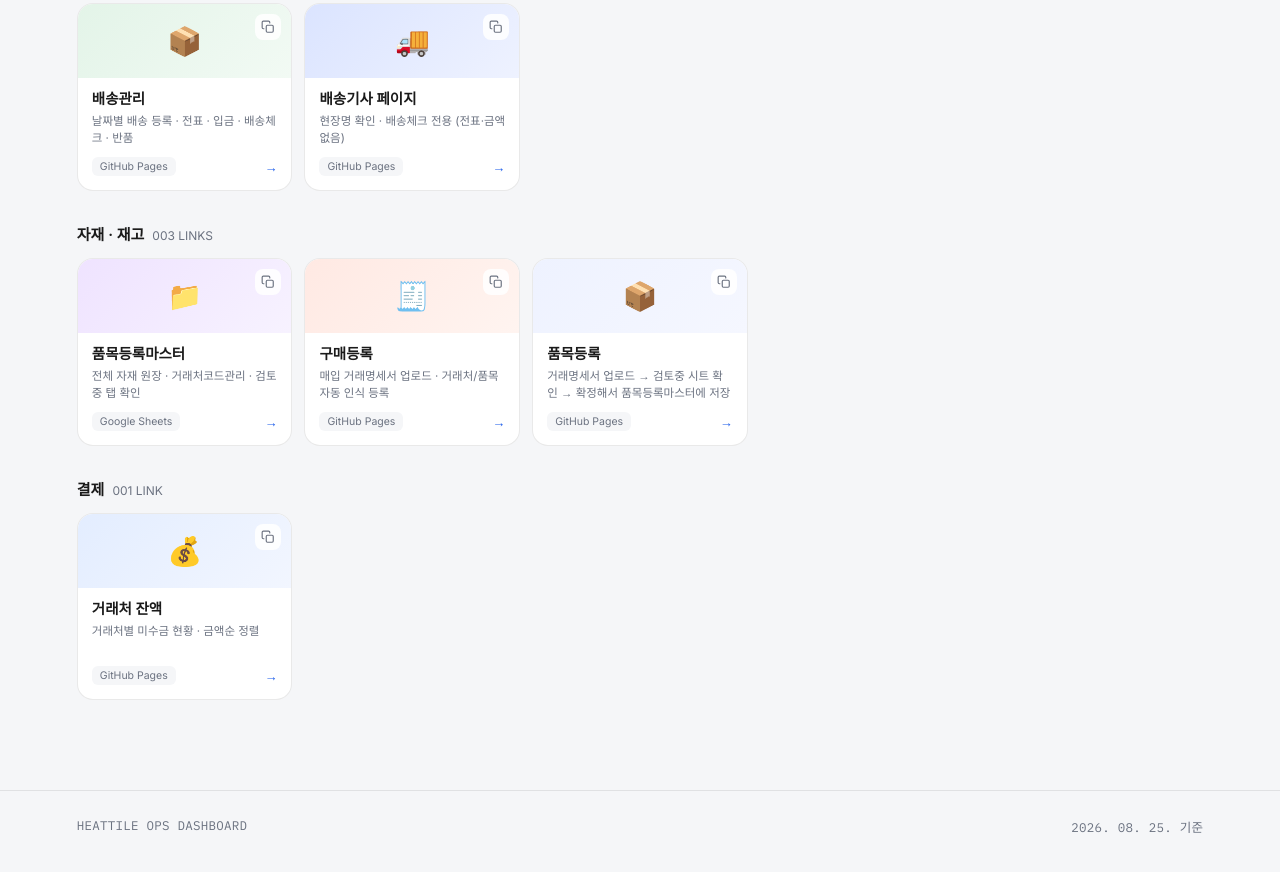
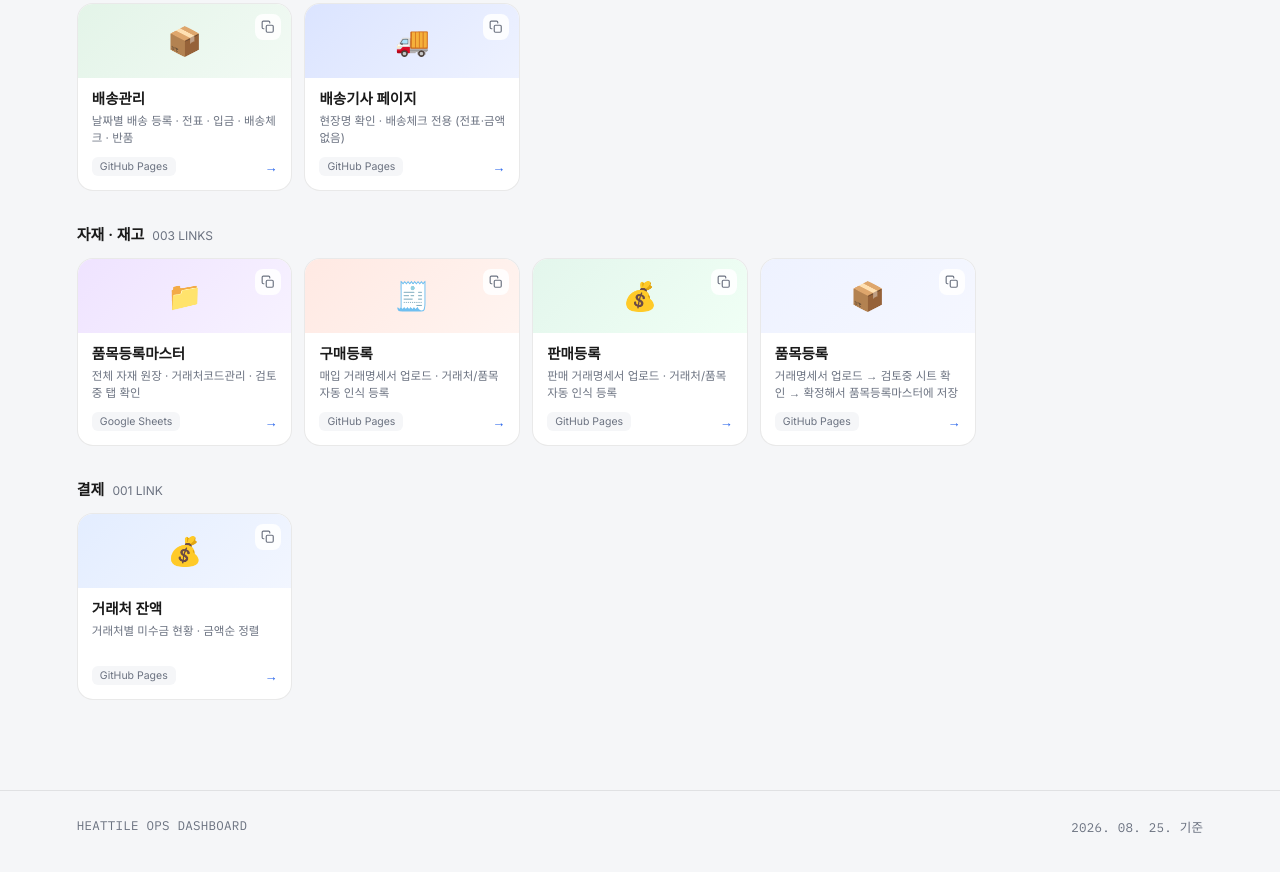
Before and after one commit to ppfppf2010-hue/HIT-TILE, a plain HTML site: page index.html in a window 1280 px wide. Shown: the part 1497-2369 px from the top of the page. Drawn offline with Linux system fonts and the light colour scheme.

Commit message:
허브 페이지에 판매등록 타일 추가

```diff
--- a/index.html
+++ b/index.html
@@ -685,6 +685,22 @@
         </div>
       </a>
 
+      <a class="tile" href="https://ppfppf2010-hue.github.io/HIT-TILE/sale/" target="_blank" rel="noopener">
+        <div class="tile-thumb" style="background:linear-gradient(135deg,#e3f6ec,#f0fff5);">💰</div>
+        <button class="copy-btn" type="button" data-url="https://ppfppf2010-hue.github.io/HIT-TILE/sale/" aria-label="주소 복사">
+          <svg viewBox="0 0 24 24" fill="none" stroke="currentColor" stroke-width="2" stroke-linecap="round" stroke-linejoin="round"><rect x="9" y="9" width="12" height="12" rx="2"/><path d="M5 15H4a2 2 0 0 1-2-2V4a2 2 0 0 1 2-2h9a2 2 0 0 1 2 2v1"/></svg>
+          <span class="tip">복사됨</span>
+        </button>
+        <div class="tile-body">
+          <div class="tile-title">판매등록</div>
+          <p class="tile-desc">판매 거래명세서 업로드 · 거래처/품목 자동 인식 등록</p>
+          <div class="tile-foot">
+            <span class="status">GitHub Pages</span>
+            <span class="go">→</span>
+          </div>
+        </div>
+      </a>
+
       <a class="tile" href="https://ppfppf2010-hue.github.io/HIT-TILE/itemregister/" target="_blank" rel="noopener">
         <div class="tile-thumb" style="background:linear-gradient(135deg,#eef2ff,#f5f7ff);">📦</div>
         <button class="copy-btn" type="button" data-url="https://ppfppf2010-hue.github.io/HIT-TILE/itemregister/" aria-label="주소 복사">
```
